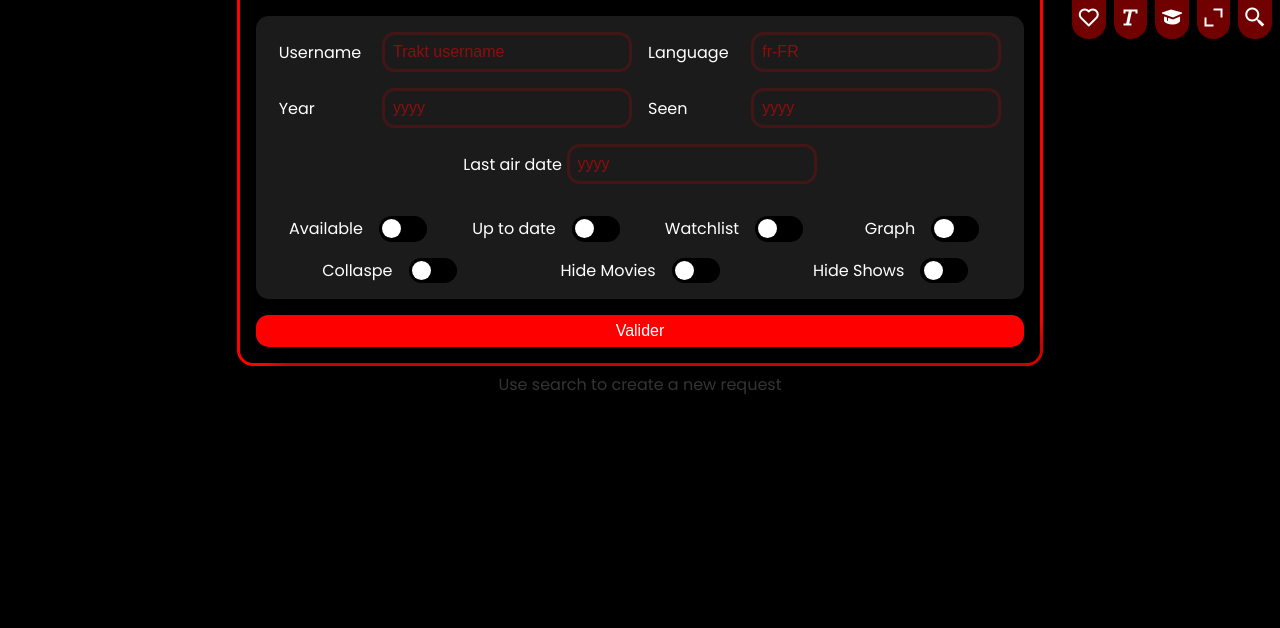
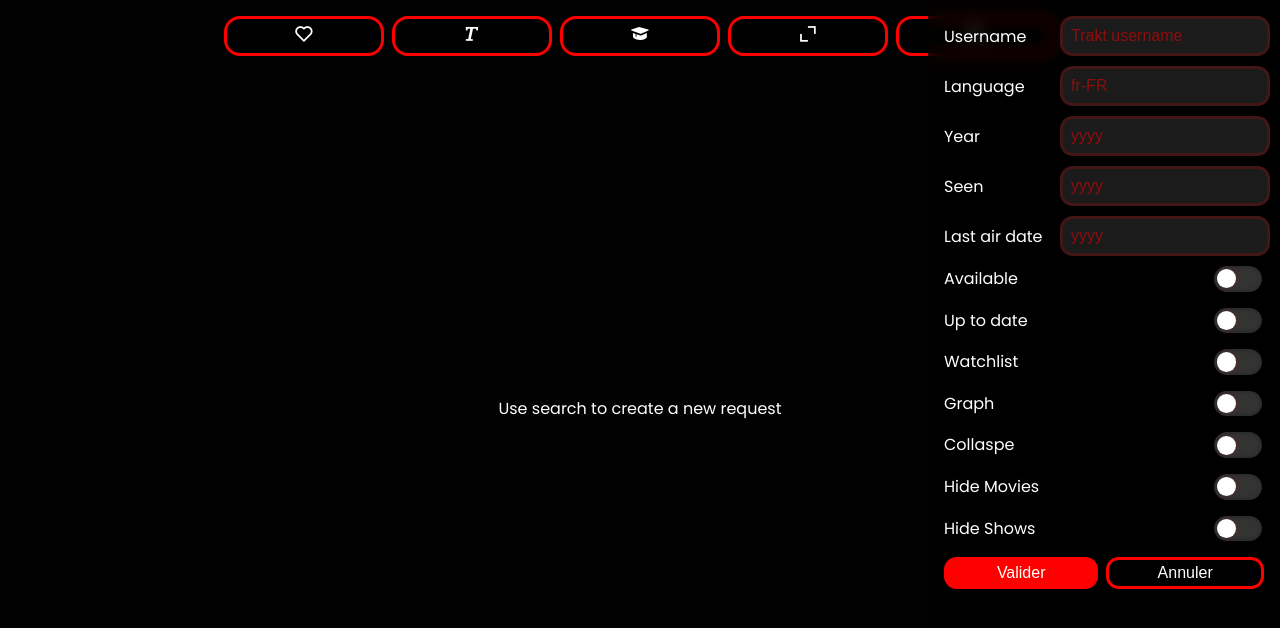
Before and after one commit to ArthurTakase/TraktWrapped, a React (Vite) app: page / in a window 1280 px wide. Shown: the top 628 px of the page. Built offline with nearby package versions, Linux system fonts and the light colour scheme.

Commit message:
css glow up

```diff
--- a/src/App.jsx
+++ b/src/App.jsx
@@ -31,7 +31,6 @@ export default function App() {
             return
         }
         if (from == 'search_btn') {
-            console.log("coucou")
             var has = menu.current.classList.contains('active')
             if (has) { menu.current.classList.remove('active') }
             else { menu.current.classList.add('active') }
@@ -78,16 +77,13 @@ export default function App() {
     return (
     <div className="main" ref={main}>
         <div className="top_btns">
-            <button onClick={() => {main.current.classList.toggle('fav')}}><i className='bx bx-heart'></i></button>
-            <button onClick={() => {main.current.classList.toggle('no-title')}}><i className='bx bx-text' ></i></button>
-            <button onClick={() => {main.current.classList.toggle('no-score')}}><i className='bx bxs-graduation' ></i></button>
-            <button onClick={() => {main.current.classList.toggle('big-picture')}}><i className='bx bx-expand-alt' ></i></button>
-            <button onClick={() => {toggleMenu("search_btn")}}><i className='bx bx-search-alt-2'></i></button>
+            <button title="Afficher/masquer les favoris" onClick={() => {main.current.classList.toggle('fav')}}><i className='bx bx-heart'></i></button>
+            <button title="Afficher/masquer les titres" onClick={() => {main.current.classList.toggle('no-title')}}><i className='bx bx-text' ></i></button>
+            <button title="Afficher/masquer les notes" onClick={() => {main.current.classList.toggle('no-score')}}><i className='bx bxs-graduation' ></i></button>
+            <button title="Agrandir/réduire les affiches" onClick={() => {main.current.classList.toggle('big-picture')}}><i className='bx bx-expand-alt' ></i></button>
+            <button title="Nouvelle recherche" onClick={() => {toggleMenu("search_btn")}}><i className='bx bx-search-alt-2'></i></button>
         </div>
-        <div className="graph-zone menu-zone" ref={menu}>
-            <div className="group">
-                {/* <h1 className="title">Recherche</h1> */}
-                <div className="col-1">
+        <div className="menu-zone" ref={menu}>
             <div className='menu'>
                 <div className='inputgroup'>
                     <label htmlFor="username">Username</label>
@@ -121,8 +117,7 @@ export default function App() {
             </div>
             <div className='submit'>
                 <button onClick={submit}>Valider</button>
-                    </div>
-                </div>
+                <button onClick={() => {toggleMenu("search_btn")}}>Annuler</button>
             </div>
         </div>
         <Wrapped />
--- a/src/Components/Movie.jsx
+++ b/src/Components/Movie.jsx
@@ -75,6 +75,7 @@ export default function Movie({ data, type, sort, setGraph, ratings }) {
 
         })
         .catch(err => {
+            console.log("Une erreur est survenue lors de la récupération des données de l'API :")
             console.log(err)
             setMovie(<></>) })
     }, [])
--- a/src/Components/Wrapped.jsx
+++ b/src/Components/Wrapped.jsx
@@ -10,7 +10,7 @@ export default function Wrapped() {
     const [graphMovies, setGraphMovies] = useState()
     const [graphShows, setGraphShows] = useState()
 
-    const header = {
+    const headers = {
         'Content-Type': 'application/json',
         'trakt-api-version': '2',
         'trakt-api-key': 'c5036d6ef235c8d7d1c0ffbc122681ee5506b633f226395458cd568bb88fce92'
@@ -30,31 +30,28 @@ export default function Wrapped() {
         up_to_date: urlParams.get('up_to_date') == "true" ? true : false,
         graph: urlParams.get('graph') == "true" ? true : false,
     }
+    const type = sort.watchlist == true ? 'watchlist' : 'watched'
 
     useEffect(() => {
         if (username == null || username == "") {
-            // setMovies(<></>)
             setShows(<></>)
             return
         }
 
-        axios.get(`https://api.trakt.tv/users/${username}/ratings/movies/`, { headers: header })
+        axios.get(`https://api.trakt.tv/users/${username}/ratings/movies/`, { headers })
         .then(res => {
             const ratings_movies = {}
             res.data.map(movie => ratings_movies[movie.movie.ids.tmdb] = movie.rating)
 
-            axios.get(`https://api.trakt.tv/users/${username}/${sort.watchlist == true ? 'watchlist' : 'watched'}/movies`, { headers: header })
+            axios.get(`https://api.trakt.tv/users/${username}/${type}/movies`, { headers })
             .then(res => { setMovies(res.data.map(movie => <Movie key={movie.movie.ids.slug} data={movie} type="movie" sort={sort} setGraph={setGraphMovies} ratings={ratings_movies} />)) })
         })
 
-        axios.get(`https://api.trakt.tv/users/${username}/ratings/shows/`, { headers: header })
+        axios.get(`https://api.trakt.tv/users/${username}/ratings/shows/`, { headers })
         .then(res => {
             const ratings_shows = {}
             res.data.map(show => ratings_shows[show.show.ids.tmdb] = show.rating)
-
-            console.log(ratings_shows)
-
-            axios.get(`https://api.trakt.tv/users/${username}/${sort.watchlist == true ? 'watchlist' : 'watched'}/shows`, { headers: header })
+            axios.get(`https://api.trakt.tv/users/${username}/${type}/shows`, { headers })
             .then(res => { setShows(res.data.map(show => <Movie key={show.show.ids.slug} data={show} type="show" sort={sort} setGraph={setGraphShows} ratings={ratings_shows} />)) })
         })
 
--- a/src/scss/app.scss
+++ b/src/scss/app.scss
@@ -12,7 +12,7 @@ body {
     font-family: "Poppins", sans-serif;
     background-color: #020202;
     overflow-x: hidden;
-    padding-top: 2rem;
+    padding-top: 3.5rem;
     padding-bottom: 2rem;
 }
 
@@ -22,12 +22,9 @@ body {
     justify-content: center;
     align-items: center;
     width: 100%;
-    // min-width: 0;
-    // max-width: 50rem;
     height: 100%;
     padding: 0;
     margin: 0;
-    // overflow-x: hidden;
 }
 
 .gallerie {
--- a/src/scss/checkbox.scss
+++ b/src/scss/checkbox.scss
@@ -1,14 +1,13 @@
 .toggle-pill-color {
     input[type="checkbox"] {
         display: none;
-        &+label {
+        & + label {
             display: block;
             position: relative;
             width: 3em;
             height: 1.6em;
-            // margin-bottom: 20px;
             border-radius: 1em;
-            background: black;
+            background: #333333;
             box-shadow: inset 0px 0px 5px rgba(0, 0, 0, 0.3);
             cursor: pointer;
             -webkit-user-select: none;
@@ -24,7 +23,7 @@
                 height: 1.2em;
                 border-radius: 1em;
                 background: #fff;
-                box-shadow: 2px 0px 5px rgba(0, 0, 0, 0.2);
+                box-shadow: 2px 0px 5px rgba(202, 19, 19, 0.2);
                 position: absolute;
                 left: 0.2em;
                 top: 0.2em;
@@ -32,7 +31,7 @@
                 transition: all 0.2s ease-in-out;
             }
         }
-        &:checked+label {
+        &:checked + label {
             background: red;
             &:before {
                 box-shadow: -2px 0px 5px rgba(0, 0, 0, 0.2);
--- a/src/scss/form.scss
+++ b/src/scss/form.scss
@@ -1,110 +1,111 @@
 .menu-zone {
     position: fixed;
-    transition: 0.5s ease-in-out;
-    z-index: 199;
-    background: black;
-    max-width: 50rem;
+    transition: 0.5s;
+    z-index: 3;
+    background: rgba(0, 0, 0, 0.651);
+    backdrop-filter: blur(0.5rem);
+    padding-top: 1rem;
+    overflow-y: scroll;
+    padding-left: 1rem;
+    padding-right: 1rem;
+    width: 20rem;
+    height: 100vh;
+    top: 0;
+    opacity: 1;
+    @media screen and (max-width: 500px) {
+        background: rgba(0, 0, 0, 0.918);
+        width: calc(100vw - 2rem);
+    }
     &.active {
-        top: 0;
-        padding: 0;
-        margin-top: 0;
-        box-shadow: 0rem 2rem 5rem 100rem rgba(0, 0, 0, 0.8);
+        right: 0;
     }
     &:not(.active) {
-        top: -100%;
-    }
-    .group {
-        border-top: none;
-        border-top-left-radius: 0;
-        border-top-right-radius: 0;
+        right: -20rem;
+        opacity: 0;
     }
 }
 
 .checkZone {
-    padding-top: 1rem;
     display: flex;
-    flex-wrap: wrap;
+    flex-direction: column;
     gap: 1rem;
-    justify-content: center;
-    width: 100%;
-    // border: solid blue;
+    padding-bottom: 1rem;
     .check {
-        flex: 1;
-        min-width: 10rem;
-        display: flex;
-        gap: 1rem;
+        display: grid;
+        grid-template-columns: 1fr 50px;
     }
 }
 
 .top_btns {
+    width: calc(100vw - 2rem);
+    display: flex;
+    justify-content: center;
+    padding-left: 1rem;
+    padding-right: 1rem;
+    padding-top: 1rem;
+    padding-bottom: 1rem;
+    gap: 0.5rem;
     position: fixed;
-    top: -0.6rem;
-    right: 0.5rem;
-    z-index: 200;
-    gap: 0.5rem;
-    display: flex;
+    top: 0;
+    z-index: 2;
     button {
-        border: none;
-        background: rgba(255, 0, 0, 0.444);
+        max-width: 10rem;
+        border: solid red;
+        background: rgba(0, 0, 0, 0.5);
+        backdrop-filter: blur(0.5rem);
+        border-radius: 1rem;
+        flex: 1;
+        height: 2.5rem;
+        font-size: 1.3rem;
         color: white;
-        font-size: 1.5rem;
-        padding: 0.3rem;
-        padding-top: 1rem;
-        transition: 0.3s ease-in-out;
-        border-bottom-left-radius: 1rem;
-        border-bottom-right-radius: 1rem;
-        backdrop-filter: blur(10px);
+        cursor: pointer;
+        transition: 0.2s;
         &:hover {
-            cursor: pointer;
             background: red;
-            translate: 0 0.6rem;
+            scale: 1.1;
         }
     }
 }
 
 .menu {
-    flex-wrap: wrap;
-    padding: 1rem;
-    border-radius: 0.8rem;
-    transition: top 0.5s ease-in-out;
-    margin-bottom: 1rem;
-    gap: 1rem;
+    width: 100%;
+    display: flex;
+    justify-content: center;
+    flex-direction: column;
+    border-radius: 1rem;
     .inputgroup {
-        width: 48%;
-        display: flex;
+        display: grid;
+        grid-template-columns: 100px 1fr;
+        grid-column-gap: 1rem;
+        padding-bottom: 10px;
         input {
-            width: 100%;
-            background: none;
+            grid-area: 1 / 2 / 2 / 2;
+            background: #1b1b1b;
             color: white;
             border: none;
             font-size: 1rem;
             border: solid rgba(255, 0, 0, 0.171);
             padding: 0.5rem;
             border-radius: 0.8rem;
+            width: calc(100% - 1rem);
             &::placeholder {
                 color: rgba(255, 0, 0, 0.5);
             }
         }
         label {
-            width: 10rem;
+            height: 100%;
+            display: flex;
+            align-items: center;
+            grid-area: 1 / 1 / 2 / 2;
         }
-        @media screen and (max-width: 768px) {
-            width: 100%;
-        }
-    }
-    &:hover {
-        cursor: pointer;
-        top: 0;
-    }
-    .title {
-        border: solid green;
-    }
-    .search {
-        border: solid blue;
     }
 }
 
 .submit {
+    display: flex;
+    justify-content: center;
+    gap: 0.5rem;
+    background: black !important;
     button {
         width: 100%;
         background: red;
@@ -120,4 +121,8 @@
             background: darken(red, 10%);
         }
     }
+    button:last-child {
+        background: black;
+        border: solid red;
+    }
 }
--- a/src/scss/graph.scss
+++ b/src/scss/graph.scss
@@ -37,6 +37,10 @@
             padding-left: 1rem;
             padding-right: 1rem;
             color: white;
+            @media screen and (max-width: 768px) {
+                font-size: 1.3rem;
+                top: -2rem;
+            }
         }
     }
     .col-1 {
@@ -78,6 +82,7 @@
 }
 
 .graph {
+    overflow: hidden;
     height: 30rem;
     width: 100%;
     flex-direction: row;
```
Lines whose indentation alone changed are shown as unchanged.
